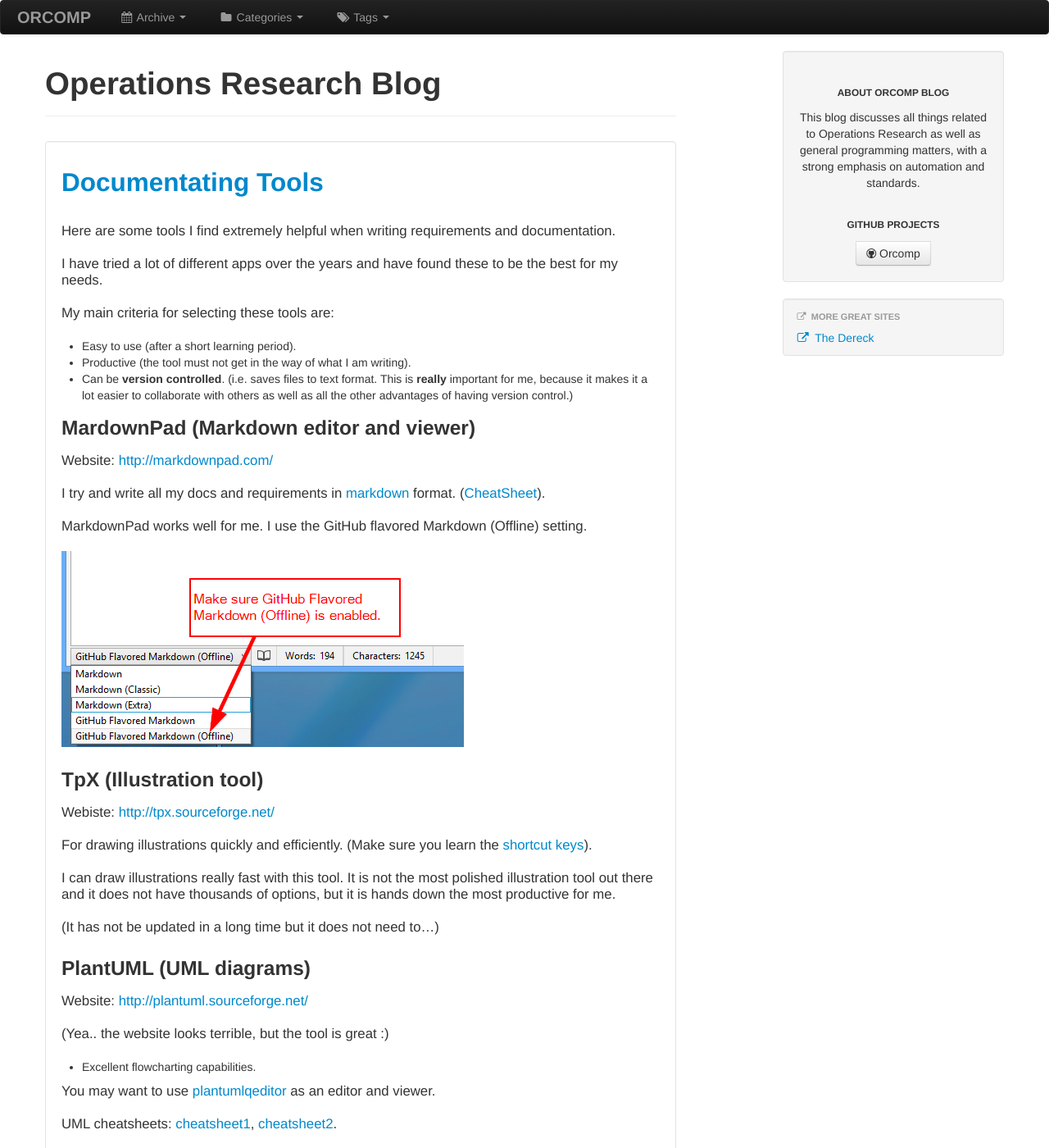
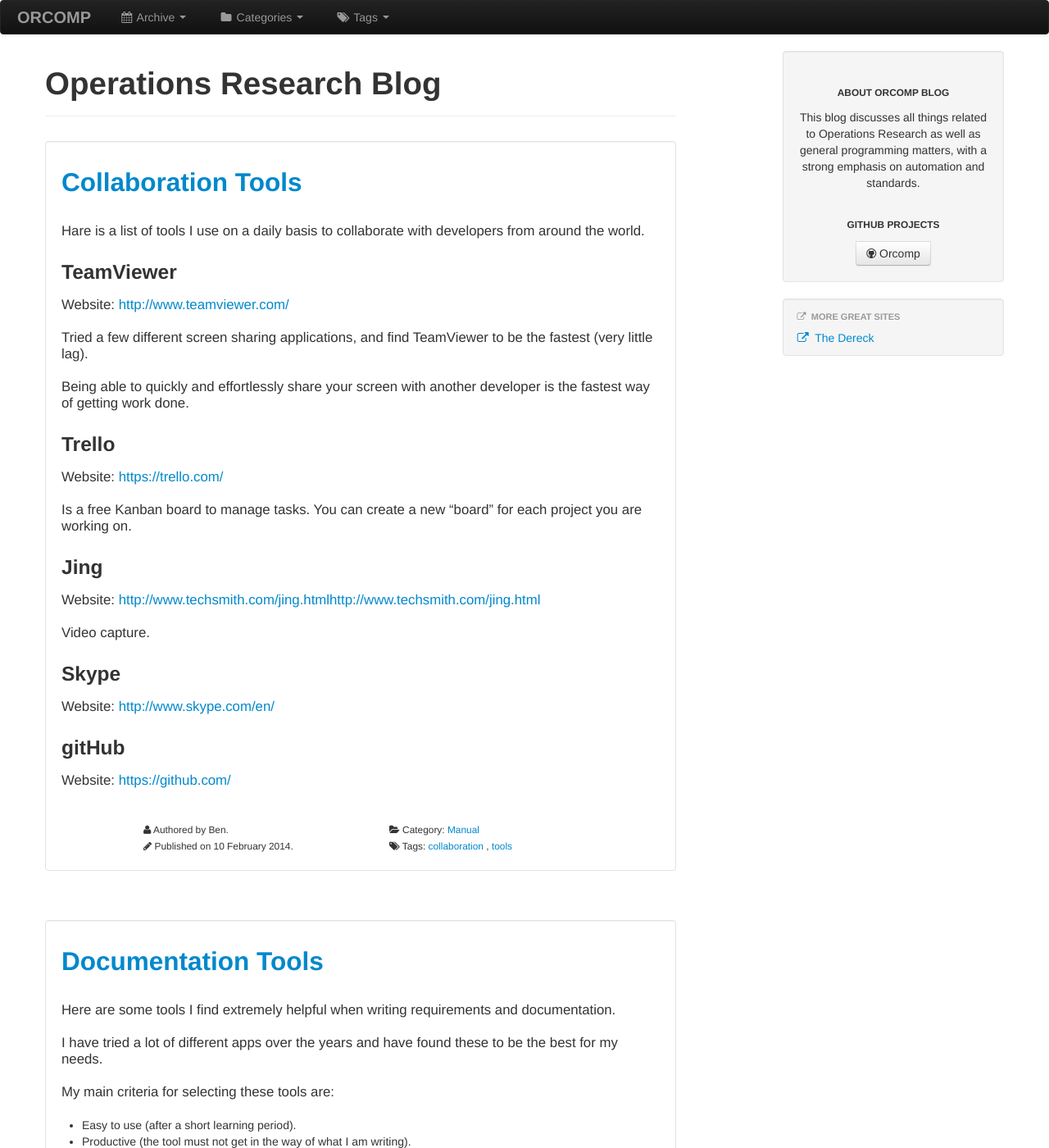
Before and after one commit to Orcomp/Blog, a Jekyll site: the page built from index.html, in a window 1280 px wide and 1400 px high. Shown: the whole window at 82% size. Built offline with Jekyll 4.4.1, drawn with Linux system fonts in a browser that asks for light colours; the list of posts is cut into pages by our own code; some of the changed text lies outside the part shown.

Commit message:
(*) Renamed Documenting Tools to Documentation Tools
(+) Added Collaboration Tools

```diff
--- a/_posts/2014-02-08-Documenting-Tools.md
+++ b/_posts/2014-02-08-Documention-Tools.md
@@ -1,6 +1,6 @@
 ---
 layout : post
-title : Documentating Tools
+title : Documentation Tools
 category : Manual
 tags :
   - Documentation
@@ -117,6 +117,7 @@
 
 
 **Hint**: Once requirements are written and implemented, they can be turned into documentation.
+Actually, let me rephrase this. You know your requirement is good when you can easily turn it into documentation.
 
 # Documentation Writing tips
 
--- /dev/null
+++ b/_posts/2014-02-10-Collaboration-Tools.md
@@ -0,0 +1,38 @@
+---
+layout : post
+title : Collaboration Tools
+category : Manual
+tags :
+  - Collaboration
+  - Tools
+---
+
+Hare is a list of tools I use on a daily basis to collaborate with developers from around the world.
+
+### TeamViewer
+
+Website: [http://www.teamviewer.com/](http://www.teamviewer.com/)
+
+Tried a few different screen sharing applications, and find TeamViewer to be the fastest (very little lag).
+
+Being able to quickly and effortlessly share your screen with another developer is the fastest way of getting work done.
+
+### Trello
+
+Website: [https://trello.com/](https://trello.com/)
+
+Is a free Kanban board to manage tasks. You can create a new "board" for each project you are working on.
+
+### Jing
+
+Website: [http://www.techsmith.com/jing.htmlhttp://www.techsmith.com/jing.html](http://www.techsmith.com/jing.html)
+
+Video capture.
+
+### Skype
+
+Website: [http://www.skype.com/en/](http://www.skype.com/en/)
+
+### gitHub
+
+Website: [https://github.com/](https://github.com/)
```
